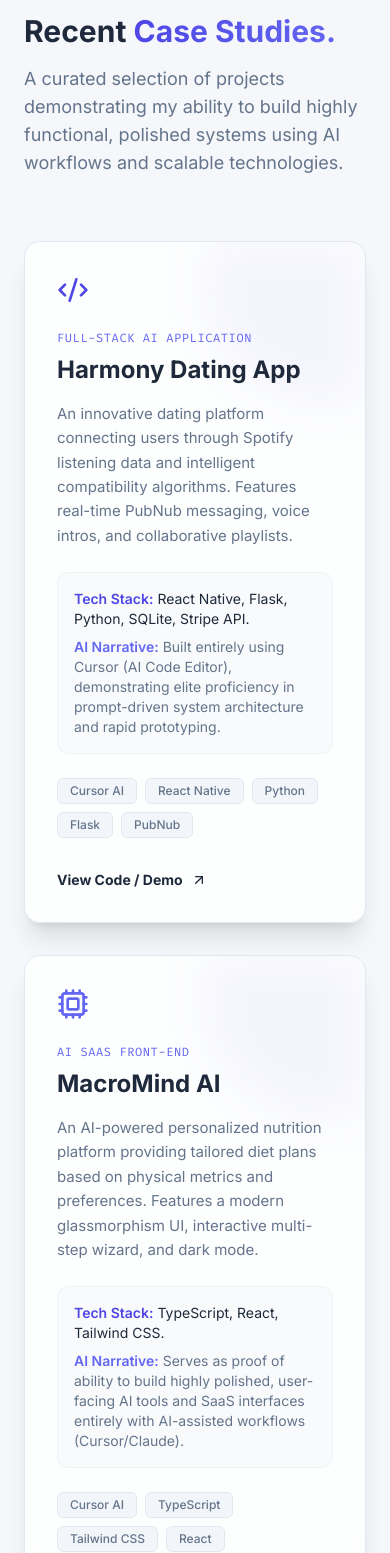
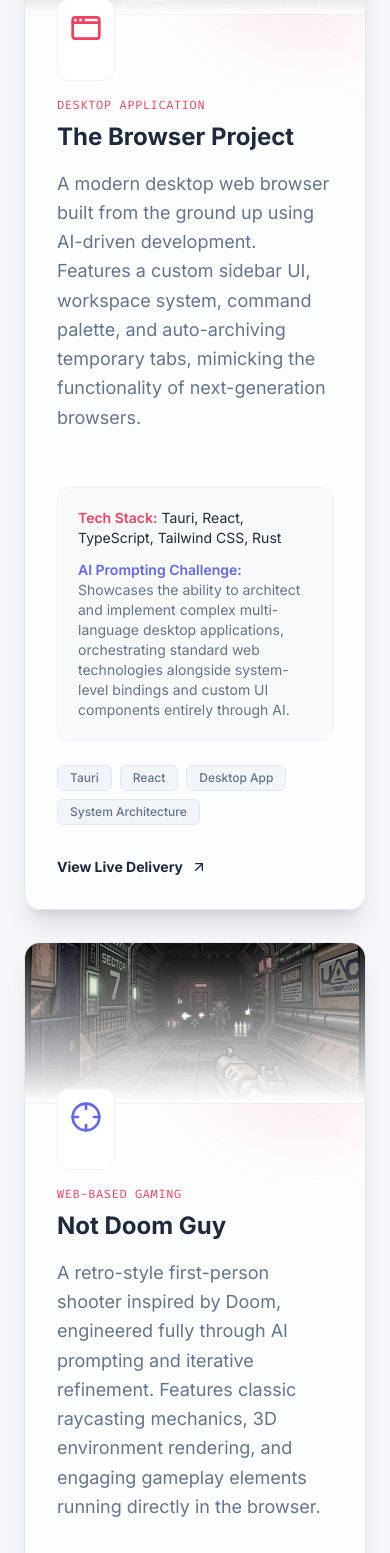
Before and after one commit to prayagx/portfoliowebsite2.0, a React (Vite) app: page / in a window 390 px wide. Shown: the part 6819-8372 px from the top of the page. Built offline with nearby package versions, Linux system fonts and the light colour scheme.

Commit message:
feat: add "The Browser Project" and "Not Doom Guy" AI test cases with associated images and updated styling

```diff
--- a/src/sections/AITestCases.tsx
+++ b/src/sections/AITestCases.tsx
@@ -1,4 +1,4 @@
-import { ArrowUpRight, BookOpen, Gamepad2 } from 'lucide-react';
+import { ArrowUpRight, BookOpen, Gamepad2, AppWindow, Crosshair } from 'lucide-react';
 import { FadeIn } from '../components/FadeIn';
 
 const aiCases = [
@@ -23,6 +23,28 @@ const aiCases = [
         aiHighlight: "Proves strict syntax control over LLMs to output compile-ready LaTeX for complex formatting, including Furigana and structured layouts, avoiding hallucinated syntax.",
         link: "https://www.amazon.com/dp/B0GP771NRX",
         tags: ["Prompt Constraints", "LaTeX", "KDP Publishing", "Content Generation"]
+    },
+    {
+        title: "The Browser Project",
+        category: "Desktop Application",
+        icon: <AppWindow className="text-secondary-500 mb-6" size={32} />,
+        image: "/browser_project.png",
+        description: "A modern desktop web browser built from the ground up using AI-driven development. Features a custom sidebar UI, workspace system, command palette, and auto-archiving temporary tabs, mimicking the functionality of next-generation browsers.",
+        architecture: "Tauri, React, TypeScript, Tailwind CSS, Rust",
+        aiHighlight: "Showcases the ability to architect and implement complex multi-language desktop applications, orchestrating standard web technologies alongside system-level bindings and custom UI components entirely through AI.",
+        link: "https://github.com/prayagx/thebrowserproject",
+        tags: ["Tauri", "React", "Desktop App", "System Architecture"]
+    },
+    {
+        title: "Not Doom Guy",
+        category: "Web-Based Gaming",
+        icon: <Crosshair className="text-accent-500 mb-6" size={32} />,
+        image: "/doom_clone.png",
+        description: "A retro-style first-person shooter inspired by Doom, engineered fully through AI prompting and iterative refinement. Features classic raycasting mechanics, 3D environment rendering, and engaging gameplay elements running directly in the browser.",
+        architecture: "Vanilla JS, HTML Canvas, AI (Claude/ChatGPT)",
+        aiHighlight: "Demonstrates advanced prompting capabilities for game logic implementation, focusing on mathematical raycasting, performant rendering loops, and state management without relying on external game engines.",
+        link: "https://notdoomguy.netlify.app/",
+        tags: ["Game Dev", "Raycasting", "Vanilla JS", "Performance Optimization"]
     }
 ];
 
@@ -45,8 +67,8 @@ export default function AITestCases() {
                 <div className="grid grid-cols-1 lg:grid-cols-3 gap-8">
 
                     {aiCases.map((testCase, idx) => (
-                        <FadeIn key={idx} delay={0.1 * idx} className={idx === 0 ? "lg:col-span-2" : "lg:col-span-1"}>
-                            <div className={`glass-card flex flex-col group relative overflow-hidden transition-all duration-300 h-full ${idx === 0 ? 'bg-secondary-500/5 border-secondary-500/30' : ''} hover:-translate-y-2 hover:shadow-[0_8px_30px_rgb(0,0,0,0.12)] hover:shadow-secondary-500/20 hover:border-secondary-500/50`}>
+                        <FadeIn key={idx} delay={0.1 * idx} className={idx === 0 || idx === 3 ? "lg:col-span-2" : "lg:col-span-1"}>
+                            <div className={`glass-card flex flex-col group relative overflow-hidden transition-all duration-300 h-full ${idx === 0 || idx === 3 ? 'bg-secondary-500/5 border-secondary-500/30' : ''} hover:-translate-y-2 hover:shadow-[0_8px_30px_rgb(0,0,0,0.12)] hover:shadow-secondary-500/20 hover:border-secondary-500/50`}>
 
                                 <div className="absolute top-0 right-0 w-48 h-48 bg-secondary-500/10 rounded-bl-[150px] -z-10 group-hover:bg-secondary-500/20 group-hover:scale-110 transition-all duration-500 blur-2xl"></div>
 
```
Also changed, not shown: public/browser_project.png (added), public/doom_clone.png (added).
